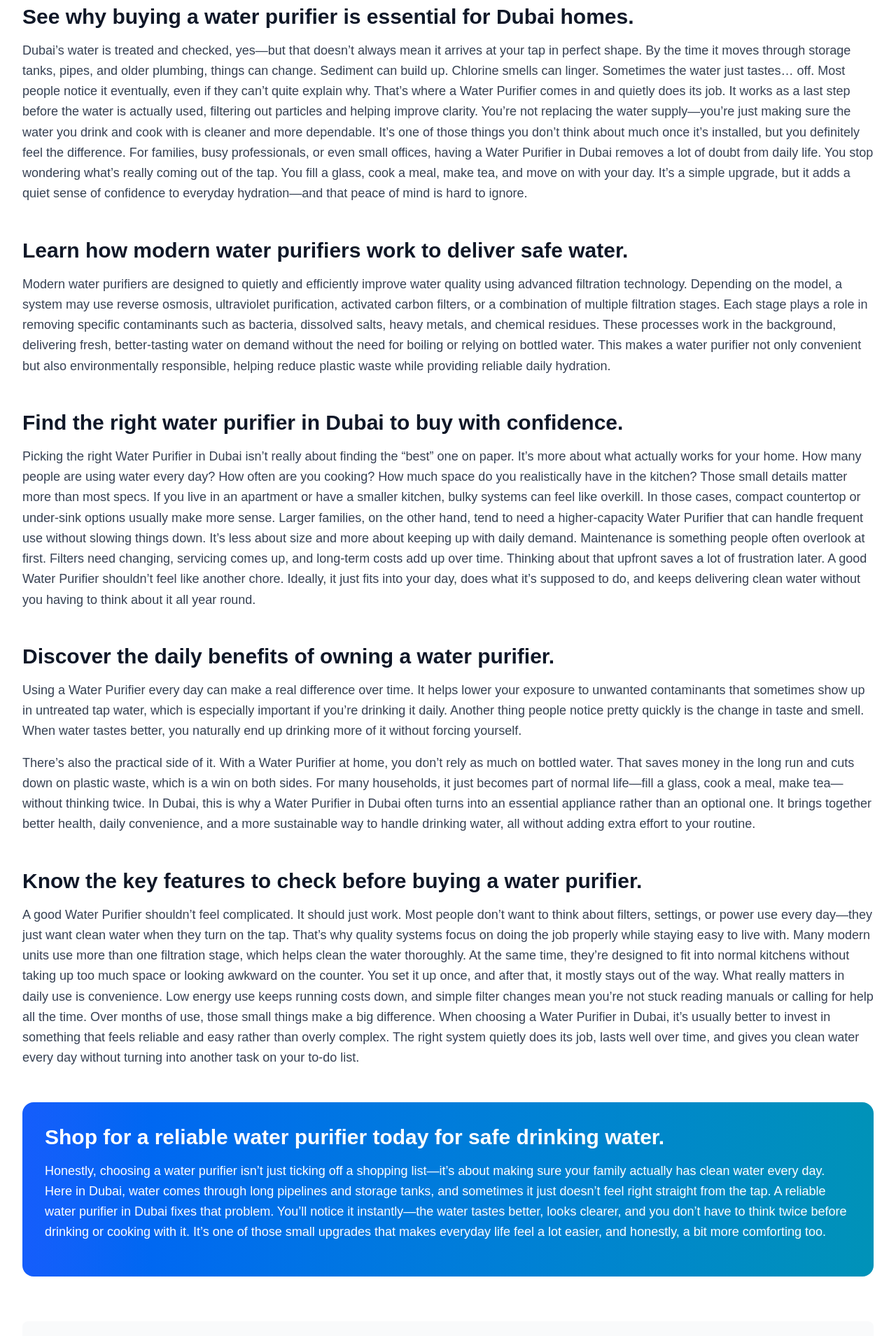
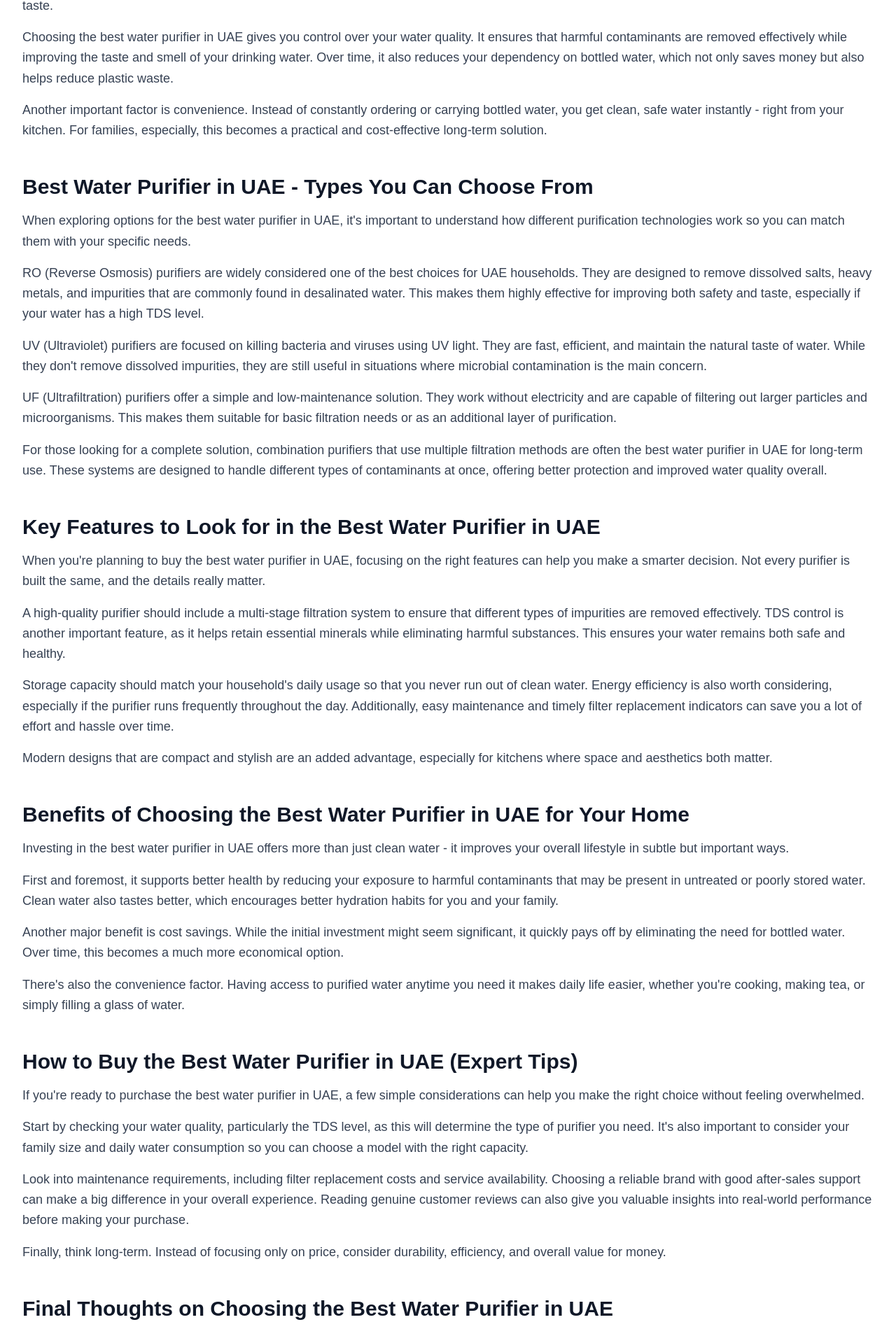
Before and after one commit to Rent-Ro/rentro-seo-page, a Next.js app: page / in a window 1280 px wide. Shown: the part 861-2770 px from the top of the page at 70% size. Built offline with nearby package versions, Linux system fonts and the light colour scheme; no server answers.

Commit message:
changes with seo content changs it t uae

```diff
--- a/app/page.js
+++ b/app/page.js
@@ -2,34 +2,30 @@ import NavigateAuto from "./NavigteAuto";
 import ProductsGrid from "./ProductsGrid";
 
 export const metadata = {
-  title: "Buy a Water Purifier in Dubai for Clean, Safe Drinking Water",
+  title: "Best Water Purifier in UAE - A New Standard of Purity",
   description:
-    "Shop modern water purifier in Dubai that removes impurities, improves taste, and delivers safe drinking water for your family every day.",
+    "Shop the best water purifiers in UAE for clean, safe, great-tasting water. Explore top features, benefits, and choose the right purifier for your home.",
   alternates: {
-    canonical: "https://rentro.ae/service/water-purifier-in-dubai",
+    canonical: "https://rentro.ae/service/water-purifier-in-uae",
   },
 };
 
 const faqs = [
   {
-    q: "Why do I need a Water Purifier at home?",
-    a: "A Water Purifier helps remove impurities, improve taste, and make drinking water safer for daily use. It’s especially useful if you want consistent, clean water for drinking and cooking.",
+    q: "Which is the best water purifier in UAE for home use?",
+    a: "The best choice usually depends on your water quality, but RO or combination purifiers are often ideal for UAE households due to higher TDS levels.",
   },
   {
-    q: "Is a Water Purifier in Dubai really necessary?",
-    a: "Yes. While Dubai’s water is treated, it often travels through storage tanks and pipelines before reaching your home. A Water Purifier in Dubai adds an extra layer of protection and peace of mind.",
+    q: "Is it worth buying a water purifier in UAE?",
+    a: "Yes, it adds an extra layer of safety, improves taste, and reduces reliance on bottled water, making it a smart long-term investment.",
   },
   {
-    q: "What type of Water Purifier is best for daily household use?",
-    a: "The best Water Purifier depends on your household size, water usage, and available space. Compact models work well for apartments, while larger systems suit bigger families.",
+    q: "How much does the best water purifier in UAE cost?",
+    a: "Prices can vary depending on features and technology, but investing in a quality purifier ensures better performance and durability.",
   },
   {
-    q: "How often does a Water Purifier need maintenance?",
-    a: "Most Water Purifier systems require filter replacement every few months, depending on usage and water quality. Regular maintenance helps ensure consistent performance.",
-  },
-  {
-    q: "Where can I buy a reliable Water Purifier in Dubai?",
-    a: "You can find a reliable Water Purifier in Dubai through trusted suppliers offering certified products, warranty support, and after-sales service.",
+    q: "How do I maintain my water purifier?",
+    a: "Regular filter replacement and basic servicing are key to maintaining performance and ensuring clean, safe water at all times.",
   },
 ];
 
@@ -52,28 +48,20 @@ export default function WaterPurifierPage() {
       <main className="max-w-7xl mx-auto px-4 sm:px-6 lg:px-8 py-12">
         <section className="mb-16 bg-gradient-to-r from-blue-50 to-cyan-50 rounded-2xl p-8 border border-blue-100">
           <h1 className="sm:text-3xl text-2xl md:text-5xl font-bold text-gray-900 mb-6 leading-tight">
-            Buy a water purifier in Dubai for clean, safe drinking water every day.
+            Best Water Purifier in UAE - Complete Buying & Comparison Guide
           </h1>
           <p className="text-lg text-gray-700 mb-6 leading-relaxed">
-            Clean drinking water isn’t a luxury. It’s something you use all the time,
-            whether you’re aware of it or not. That first glass in the morning, cooking
-            meals, making tea, staying hydrated during the day—it all depends on water being
-            clean and safe. When the quality isn’t right, you start to notice. That’s where
-            a reliable Water Purifier comes in. A good Water Purifier helps make sure the
-            water you’re drinking is clean, safe, and tastes better by removing impurities
-            that can affect quality. It’s not something you think about every minute, but
-            once it’s there, it quietly does its job. And honestly, that peace of mind
-            matters. You know the water you’re giving your family is better, and that’s a
-            big deal. Living in Dubai adds another layer to this. In many areas, water passes
-            through long pipelines and multiple storage tanks before it reaches your tap.
-            Over time, that can impact purity, even if the water is treated at the source.
-            That’s why installing a quality Water Purifier isn’t just a nice extra—it’s a
-            practical choice for everyday living. Whether you’re simply looking for a
-            dependable system for your home or specifically searching for the best Water
-            Purifier in Dubai, choosing the right one can make a real difference. Your water
-            tastes better, cooking feels safer, and you don’t have to second-guess what’s
-            coming out of the tap. It’s one of those small decisions that quietly improve
-            your daily routine, without much effort at all.
+            Let's face it - when it comes to drinking water, you don't want to take any
+            chances. If you're living in the UAE, you might already know that while tap
+            water is treated, it can still pick up impurities along the way due to storage
+            tanks and pipelines. That's why investing in the best water purifier in UAE is
+            becoming less of an option and more of a necessity for modern households.
+          </p>
+          <p className="text-lg text-gray-700 mb-6 leading-relaxed">
+            Whether you're upgrading your kitchen or buying your first purifier, the right
+            choice can make a noticeable difference - not just in taste, but in your overall
+            health and peace of mind. And honestly, once you start using purified water
+            daily, it's hard to go back.
           </p>
         </section>
 
@@ -88,132 +76,179 @@ export default function WaterPurifierPage() {
 
         <section className="mb-12">
           <h2 className="text-2xl md:text-3xl font-bold text-gray-900 mb-4">
-            See why buying a water purifier is essential for Dubai homes.
+            Why Buying the Best Water Purifier in UAE is a Smart Choice
           </h2>
           <p className="text-lg text-gray-700 mb-4 leading-relaxed">
-            Dubai’s water is treated and checked, yes—but that doesn’t always mean it arrives
-            at your tap in perfect shape. By the time it moves through storage tanks, pipes,
-            and older plumbing, things can change. Sediment can build up. Chlorine smells can
-            linger. Sometimes the water just tastes… off. Most people notice it eventually,
-            even if they can’t quite explain why. That’s where a Water Purifier comes in and
-            quietly does its job. It works as a last step before the water is actually used,
-            filtering out particles and helping improve clarity. You’re not replacing the
-            water supply—you’re just making sure the water you drink and cook with is cleaner
-            and more dependable. It’s one of those things you don’t think about much once
-            it’s installed, but you definitely feel the difference. For families, busy
-            professionals, or even small offices, having a Water Purifier in Dubai removes a
-            lot of doubt from daily life. You stop wondering what’s really coming out of the
-            tap. You fill a glass, cook a meal, make tea, and move on with your day. It’s a
-            simple upgrade, but it adds a quiet sense of confidence to everyday hydration—and
-            that peace of mind is hard to ignore.
+            In the UAE, most of the water supply comes from desalination plants. While this
+            process removes salt and makes water usable, it doesn't always guarantee purity
+            by the time it reaches your home. Storage tanks, pipes, and environmental factors
+            can introduce impurities that affect both safety and taste.
+          </p>
+          <p className="text-lg text-gray-700 mb-4 leading-relaxed">
+            Choosing the best water purifier in UAE gives you control over your water
+            quality. It ensures that harmful contaminants are removed effectively while
+            improving the taste and smell of your drinking water. Over time, it also reduces
+            your dependency on bottled water, which not only saves money but also helps
+            reduce plastic waste.
+          </p>
+          <p className="text-lg text-gray-700 mb-4 leading-relaxed">
+            Another important factor is convenience. Instead of constantly ordering or
+            carrying bottled water, you get clean, safe water instantly - right from your
+            kitchen. For families, especially, this becomes a practical and cost-effective
+            long-term solution.
           </p>
         </section>
 
         <section className="mb-12">
           <h2 className="text-2xl md:text-3xl font-bold text-gray-900 mb-4">
-            Learn how modern water purifiers work to deliver safe water.
+            Best Water Purifier in UAE - Types You Can Choose From
           </h2>
           <p className="text-lg text-gray-700 mb-4 leading-relaxed">
-            Modern water purifiers are designed to quietly and efficiently improve water
-            quality using advanced filtration technology. Depending on the model, a system
-            may use reverse osmosis, ultraviolet purification, activated carbon filters, or
-            a combination of multiple filtration stages. Each stage plays a role in removing
-            specific contaminants such as bacteria, dissolved salts, heavy metals, and
-            chemical residues. These processes work in the background, delivering fresh,
-            better-tasting water on demand without the need for boiling or relying on bottled
-            water. This makes a water purifier not only convenient but also environmentally
-            responsible, helping reduce plastic waste while providing reliable daily
-            hydration.
+            When exploring options for the best water purifier in UAE, it's important to
+            understand how different purification technologies work so you can match them
+            with your specific needs.
+          </p>
+          <p className="text-lg text-gray-700 mb-4 leading-relaxed">
+            RO (Reverse Osmosis) purifiers are widely considered one of the best choices for
+            UAE households. They are designed to remove dissolved salts, heavy metals, and
+            impurities that are commonly found in desalinated water. This makes them highly
+            effective for improving both safety and taste, especially if your water has a
+            high TDS level.
+          </p>
+          <p className="text-lg text-gray-700 mb-4 leading-relaxed">
+            UV (Ultraviolet) purifiers are focused on killing bacteria and viruses using UV
+            light. They are fast, efficient, and maintain the natural taste of water. While
+            they don't remove dissolved impurities, they are still useful in situations
+            where microbial contamination is the main concern.
+          </p>
+          <p className="text-lg text-gray-700 mb-4 leading-relaxed">
+            UF (Ultrafiltration) purifiers offer a simple and low-maintenance solution. They
+            work without electricity and are capable of filtering out larger particles and
+            microorganisms. This makes them suitable for basic filtration needs or as an
+            additional layer of purification.
+          </p>
+          <p className="text-lg text-gray-700 mb-4 leading-relaxed">
+            For those looking for a complete solution, combination purifiers that use
+            multiple filtration methods are often the best water purifier in UAE for
+            long-term use. These systems are designed to handle different types of
+            contaminants at once, offering better protection and improved water quality
+            overall.
           </p>
         </section>
 
         <section className="mb-12">
           <h2 className="text-2xl md:text-3xl font-bold text-gray-900 mb-4">
-            Find the right water purifier in Dubai to buy with confidence.
+            Key Features to Look for in the Best Water Purifier in UAE
           </h2>
           <p className="text-lg text-gray-700 mb-4 leading-relaxed">
-            Picking the right Water Purifier in Dubai isn’t really about finding the “best”
-            one on paper. It’s more about what actually works for your home. How many people
-            are using water every day? How often are you cooking? How much space do you
-            realistically have in the kitchen? Those small details matter more than most
-            specs. If you live in an apartment or have a smaller kitchen, bulky systems can
-            feel like overkill. In those cases, compact countertop or under-sink options
-            usually make more sense. Larger families, on the other hand, tend to need a
-            higher-capacity Water Purifier that can handle frequent use without slowing
-            things down. It’s less about size and more about keeping up with daily demand.
-            Maintenance is something people often overlook at first. Filters need changing,
-            servicing comes up, and long-term costs add up over time. Thinking about that
-            upfront saves a lot of frustration later. A good Water Purifier shouldn’t feel
-            like another chore. Ideally, it just fits into your day, does what it’s supposed
-            to do, and keeps delivering clean water without you having to think about it all
-            year round.
+            When you're planning to buy the best water purifier in UAE, focusing on the
+            right features can help you make a smarter decision. Not every purifier is built
+            the same, and the details really matter.
+          </p>
+          <p className="text-lg text-gray-700 mb-4 leading-relaxed">
+            A high-quality purifier should include a multi-stage filtration system to
+            ensure that different types of impurities are removed effectively. TDS control
+            is another important feature, as it helps retain essential minerals while
+            eliminating harmful substances. This ensures your water remains both safe and
+            healthy.
+          </p>
+          <p className="text-lg text-gray-700 mb-4 leading-relaxed">
+            Storage capacity should match your household's daily usage so that you never run
+            out of clean water. Energy efficiency is also worth considering, especially if
+            the purifier runs frequently throughout the day. Additionally, easy maintenance
+            and timely filter replacement indicators can save you a lot of effort and hassle
+            over time.
+          </p>
+          <p className="text-lg text-gray-700 mb-4 leading-relaxed">
+            Modern designs that are compact and stylish are an added advantage, especially
+            for kitchens where space and aesthetics both matter.
           </p>
         </section>
 
         <section className="mb-12">
           <h2 className="text-2xl md:text-3xl font-bold text-gray-900 mb-4">
-            Discover the daily benefits of owning a water purifier.
+            Benefits of Choosing the Best Water Purifier in UAE for Your Home
           </h2>
           <p className="text-lg text-gray-700 mb-4 leading-relaxed">
-            Using a Water Purifier every day can make a real difference over time. It helps
-            lower your exposure to unwanted contaminants that sometimes show up in untreated
-            tap water, which is especially important if you’re drinking it daily. Another
-            thing people notice pretty quickly is the change in taste and smell. When water
-            tastes better, you naturally end up drinking more of it without forcing yourself.
+            Investing in the best water purifier in UAE offers more than just clean water -
+            it improves your overall lifestyle in subtle but important ways.
           </p>
           <p className="text-lg text-gray-700 mb-4 leading-relaxed">
-            There’s also the practical side of it. With a Water Purifier at home, you don’t
-            rely as much on bottled water. That saves money in the long run and cuts down on
-            plastic waste, which is a win on both sides. For many households, it just becomes
-            part of normal life—fill a glass, cook a meal, make tea—without thinking twice.
-            In Dubai, this is why a Water Purifier in Dubai often turns into an essential
-            appliance rather than an optional one. It brings together better health, daily
-            convenience, and a more sustainable way to handle drinking water, all without
-            adding extra effort to your routine.
+            First and foremost, it supports better health by reducing your exposure to
+            harmful contaminants that may be present in untreated or poorly stored water.
+            Clean water also tastes better, which encourages better hydration habits for you
+            and your family.
+          </p>
+          <p className="text-lg text-gray-700 mb-4 leading-relaxed">
+            Another major benefit is cost savings. While the initial investment might seem
+            significant, it quickly pays off by eliminating the need for bottled water. Over
+            time, this becomes a much more economical option.
+          </p>
+          <p className="text-lg text-gray-700 mb-4 leading-relaxed">
+            There's also the convenience factor. Having access to purified water anytime you
+            need it makes daily life easier, whether you're cooking, making tea, or simply
+            filling a glass of water.
           </p>
         </section>
 
         <section className="mb-12">
           <h2 className="text-2xl md:text-3xl font-bold text-gray-900 mb-4">
-            Know the key features to check before buying a water purifier.
+            How to Buy the Best Water Purifier in UAE (Expert Tips)
           </h2>
           <p className="text-lg text-gray-700 mb-4 leading-relaxed">
-            A good Water Purifier shouldn’t feel complicated. It should just work. Most
-            people don’t want to think about filters, settings, or power use every day—they
-            just want clean water when they turn on the tap. That’s why quality systems focus
-            on doing the job properly while staying easy to live with. Many modern units use
-            more than one filtration stage, which helps clean the water thoroughly. At the
-            same time, they’re designed to fit into normal kitchens without taking up too
-            much space or looking awkward on the counter. You set it up once, and after
-            that, it mostly stays out of the way. What really matters in daily use is
-            convenience. Low energy use keeps running costs down, and simple filter changes
-            mean you’re not stuck reading manuals or calling for help all the time. Over
-            months of use, those small things make a big difference. When choosing a Water
-            Purifier in Dubai, it’s usually better to invest in something that feels reliable
-            and easy rather than overly complex. The right system quietly does its job, lasts
-            well over time, and gives you clean water every day without turning into another
-            task on your to-do list.
+            If you're ready to purchase the best water purifier in UAE, a few simple
+            considerations can help you make the right choice without feeling overwhelmed.
+          </p>
+          <p className="text-lg text-gray-700 mb-4 leading-relaxed">
+            Start by checking your water quality, particularly the TDS level, as this will
+            determine the type of purifier you need. It's also important to consider your
+            family size and daily water consumption so you can choose a model with the right
+            capacity.
+          </p>
+          <p className="text-lg text-gray-700 mb-4 leading-relaxed">
+            Look into maintenance requirements, including filter replacement costs and
+            service availability. Choosing a reliable brand with good after-sales support
+            can make a big difference in your overall experience. Reading genuine customer
+            reviews can also give you valuable insights into real-world performance before
+            making your purchase.
+          </p>
+          <p className="text-lg text-gray-700 mb-4 leading-relaxed">
+            Finally, think long-term. Instead of focusing only on price, consider durability,
+            efficiency, and overall value for money.
+          </p>
+        </section>
+
+        <section className="mb-12">
+          <h2 className="text-2xl md:text-3xl font-bold text-gray-900 mb-4">
+            Final Thoughts on Choosing the Best Water Purifier in UAE
+          </h2>
+          <p className="text-lg text-gray-700 mb-4 leading-relaxed">
+            Finding the best water purifier in UAE doesn't have to be complicated. Once you
+            understand your water quality and focus on essential features, the decision
+            becomes much clearer.
+          </p>
+          <p className="text-lg text-gray-700 mb-4 leading-relaxed">
+            Clean, safe drinking water is something every home deserves. And with the right
+            purifier, you can enjoy better taste, improved health, and complete peace of
+            mind every single day.
           </p>
         </section>
 
         <section className="mb-16 bg-gradient-to-r from-blue-600 to-cyan-600 rounded-2xl p-8 text-white">
           <h2 className="text-2xl md:text-3xl font-bold mb-4">
-            Shop for a reliable water purifier today for safe drinking water.
+            Ready to Buy the Best Water Purifier in UAE?
           </h2>
           <p className="text-lg mb-4 leading-relaxed">
-            Honestly, choosing a water purifier isn’t just ticking off a shopping list—it’s
-            about making sure your family actually has clean water every day. Here in Dubai,
-            water comes through long pipelines and storage tanks, and sometimes it just
-            doesn’t feel right straight from the tap. A reliable water purifier in Dubai
-            fixes that problem. You’ll notice it instantly—the water tastes better, looks
-            clearer, and you don’t have to think twice before drinking or cooking with it.
-            It’s one of those small upgrades that makes everyday life feel a lot easier, and
-            honestly, a bit more comforting too.
+            Don't wait until water quality becomes a problem. Explore top-rated options
+            today and choose the best water purifier in UAE for your home - because your
+            family deserves nothing but the safest water.
           </p>
         </section>
 
         <section className="my-12 bg-gray-50 rounded-lg p-8">
-          <h3 className="text-2xl font-bold text-gray-900 mb-8">F A Q</h3>
+          <h3 className="text-2xl font-bold text-gray-900 mb-8">
+            FAQ About Buying the Best Water Purifier in UAE
+          </h3>
           <div className="space-y-6">
             {faqs.map((faq) => (
               <div key={faq.q}>
```
